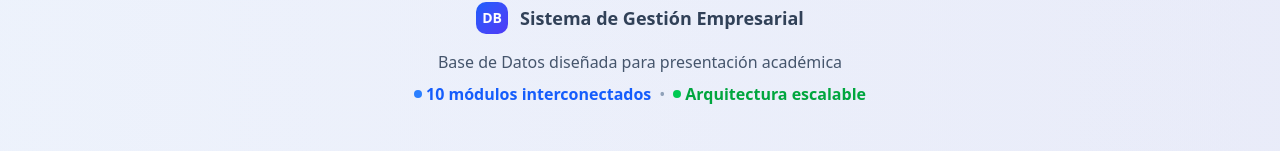
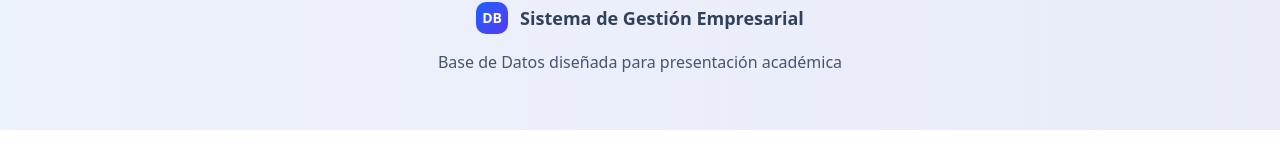
Before and after one commit to dubi2007/BASE-DE--DATOS, a Next.js app: page / in a window 1280 px wide. Shown: the part 8174-8325 px from the top of the page. After the commit the page ends 8304 px from the top, so only its background shows below. Built offline with nearby package versions, Linux system fonts and the light colour scheme.

Commit message:
footer mejorado

```diff
--- a/app/page.tsx
+++ b/app/page.tsx
@@ -102,17 +102,7 @@ export default function Home() {
             <p className="text-slate-600 dark:text-slate-400 mb-2">
               Base de Datos diseñada para presentación académica
             </p>
-            <div className="flex items-center justify-center space-x-2">
-              <div className="flex items-center space-x-1">
-                <div className="w-2 h-2 bg-blue-500 rounded-full"></div>
-                <span className="text-blue-600 dark:text-blue-400 font-semibold">10 módulos interconectados</span>
-              </div>
-              <span className="text-slate-400">•</span>
-              <div className="flex items-center space-x-1">
-                <div className="w-2 h-2 bg-green-500 rounded-full"></div>
-                <span className="text-green-600 dark:text-green-400 font-semibold">Arquitectura escalable</span>
-              </div>
-            </div>
+
           </div>
         </div>
       </footer>
```
